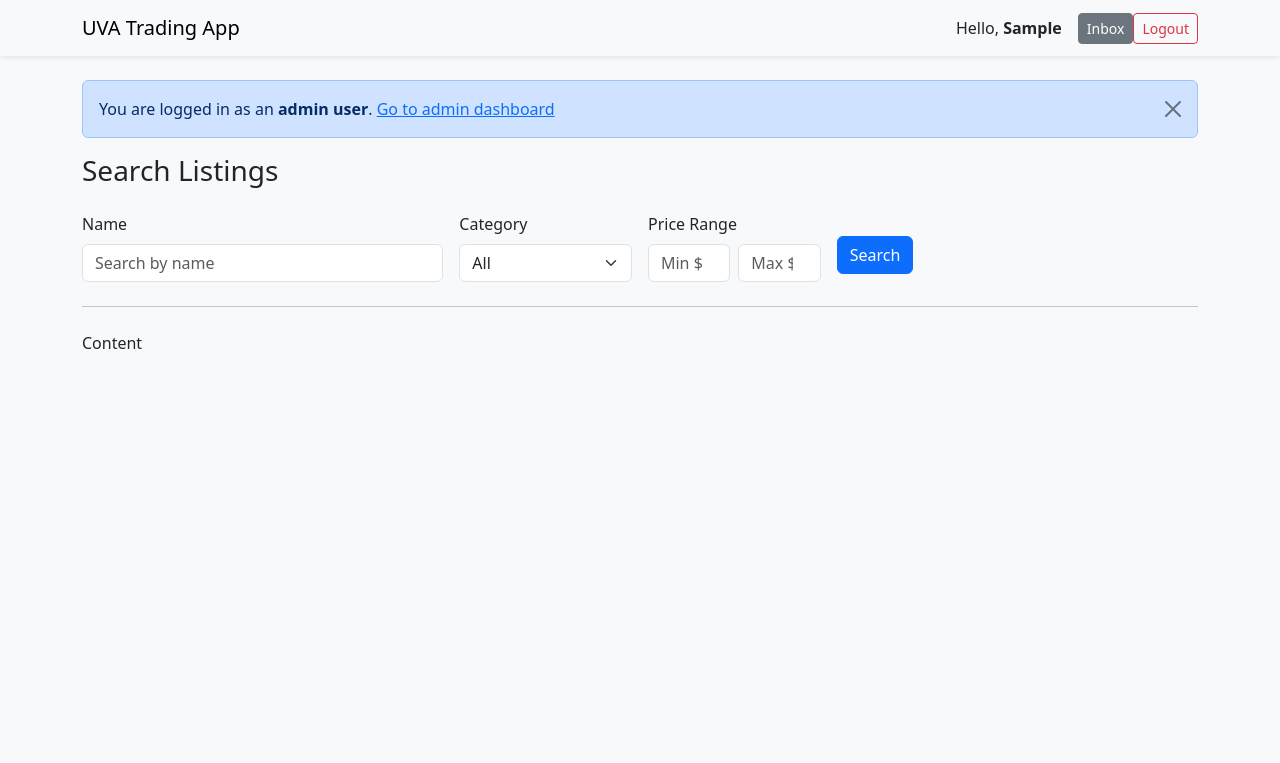
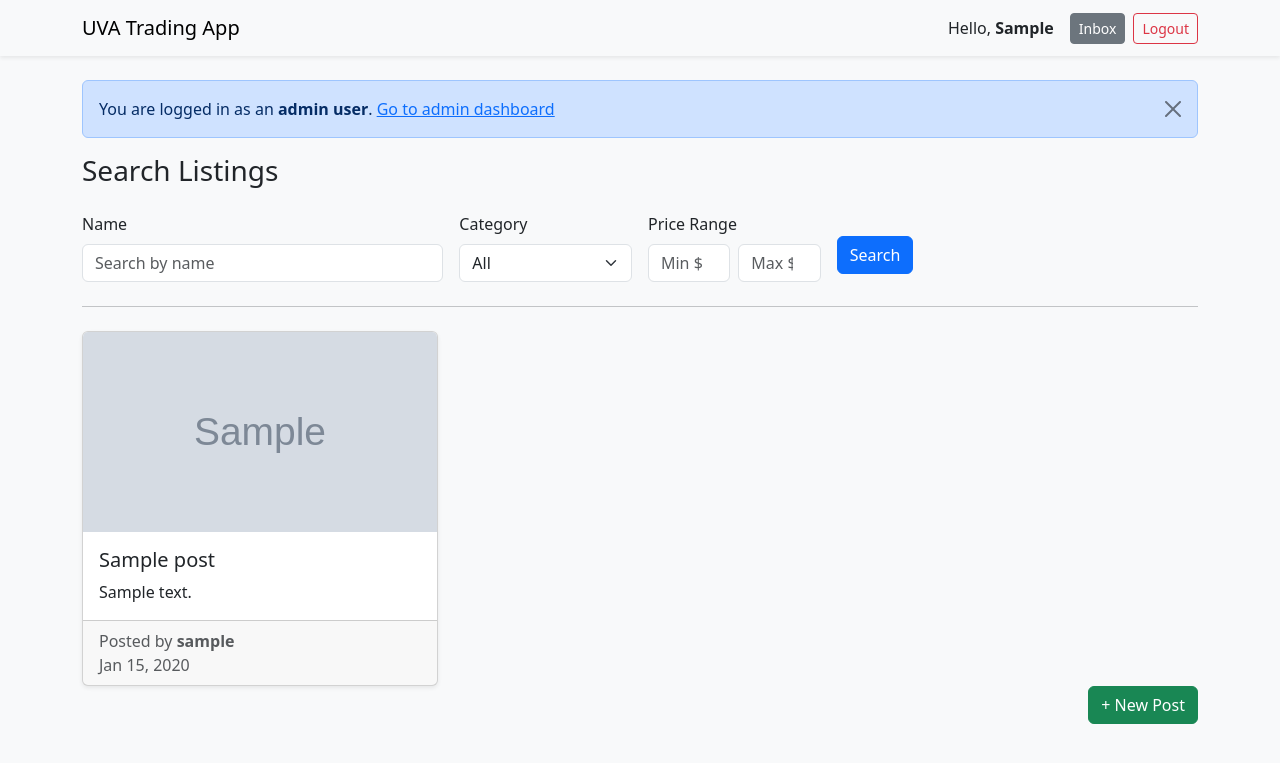
Before and after one commit to xuangj/uva-bartering-app, a Django app: page / in a window 1280 px wide. Shown: the top 763 px of the page. Run offline with Django 5.2, Linux system fonts and the light colour scheme; a user stored in the database is signed in; tables that the repository leaves empty hold one stand-in row (values such as "Sample post"); grey boxes marked "Sample" are stand-in pictures.

Commit message:
Fix image name conflicts using uuids

```diff
--- a/core/models.py
+++ b/core/models.py
@@ -1,5 +1,21 @@
+# core/models.py
+import os
+import uuid
+
 from django.contrib.auth.models import User
 from django.db import models
+
+# --- Helper functions --- #
+
+
+def unique_post_image_path(instance, filename):
+    """Generate unique file path for each uploaded post image."""
+    ext = filename.split(".")[-1]
+    filename = f"{uuid.uuid4()}.{ext}"
+    return os.path.join("posts", filename)
+
+
+# --- Database scheme --- #
 
 
 class Profile(models.Model):
@@ -14,7 +30,7 @@ class Post(models.Model):
     poster = models.ForeignKey(User, on_delete=models.CASCADE)
     title = models.CharField(max_length=100)
     description = models.TextField()
-    image = models.ImageField(upload_to="posts/", blank=True, null=True)
+    image = models.ImageField(upload_to=unique_post_image_path, blank=True, null=True)
     created_at = models.DateTimeField(auto_now_add=True)
 
     def __str__(self):
--- a/core/views.py
+++ b/core/views.py
@@ -3,9 +3,22 @@ from django.http import HttpResponseForbidden
 from django.shortcuts import redirect, render
 
 from .forms import PostForm
-from .models import Profile
+from .models import Post, Profile
 
-# --- Auth --- #
+# --- Pages --- #
+
+
+# Render listings page
+def home(request):
+    """Render homepage with all posts (and optional search filters)."""
+    posts = Post.objects.all().order_by("-created_at")
+
+    # Filter
+    name_query = request.GET.get("name")
+    if name_query:
+        posts = posts.filter(title__icontains=name_query)
+
+    return render(request, "home.html", {"posts": posts})
 
 
 # Handle default login
--- a/templates/home.html
+++ b/templates/home.html
@@ -1,13 +1,11 @@
-<!doctype html>
+<!DOCTYPE html>
 <html lang="en">
   <head>
     <meta charset="UTF-8" />
     <meta name="viewport" content="width=device-width, initial-scale=1" />
     <title>UVA Trading App</title>
-    <link
-      href="https://cdn.jsdelivr.net/npm/bootstrap@5.3.3/dist/css/bootstrap.min.css"
-      rel="stylesheet"
-    />
+    <link href="https://cdn.jsdelivr.net/npm/bootstrap@5.3.3/dist/css/bootstrap.min.css"
+          rel="stylesheet" />
   </head>
   <body class="bg-light">
     <!-- Navbar -->
@@ -16,66 +14,46 @@
         <a class="navbar-brand" href="#">UVA Trading App</a>
         <div class="d-flex align-items-center">
           {% if user.is_authenticated %}
-          <span class="me-3"
-            >Hello, <strong>{{ user.username|capfirst }}</strong></span
-          >
-          <a
-            href="{% url 'inbox' %}"
+            <span class="me-3">Hello, <strong>{{ user.username|capfirst }}</strong></span>
+            <a href="{% url 'inbox' %}"
                class="btn btn-secondary btn-sm"
-            >Inbox</a
-          >
-          <a
-            href="{% url 'account_logout' %}"
-            class="btn btn-outline-danger btn-sm"
-            >Logout</a
-          >
+               style="margin-right: 0.5rem">Inbox</a>
+            <a href="{% url 'account_logout' %}"
+               class="btn btn-outline-danger btn-sm">Logout</a>
           {% else %}
             <span class="me-3">You are not logged in</span>
-          <a
-            href="{% url 'account_login' %}"
-            class="btn btn-outline-primary btn-sm"
-            >Login</a
-          >
+            <a href="{% url 'account_login' %}"
+               class="btn btn-outline-primary btn-sm">Login</a>
           {% endif %}
         </div>
       </div>
     </nav>
-
     <main class="container py-4">
       <!-- Admin Banner -->
       {% if user.is_authenticated and user.is_superuser %}
-      <div
-        class="alert alert-primary alert-dismissible fade show d-flex justify-content-between align-items-center"
-        role="alert"
-      >
+        <div class="alert alert-primary alert-dismissible fade show d-flex justify-content-between align-items-center"
+             role="alert">
           <div>
             You are logged in as an <strong>admin user</strong>.
             <a href="{% url 'moderator_dashboard' %}" class="">Go to admin dashboard</a>
           </div>
-        <button
-          type="button"
+          <button type="button"
                   class="btn-close"
                   data-bs-dismiss="alert"
-          aria-label="Close"
-        ></button>
+                  aria-label="Close"></button>
         </div>
       {% endif %}
-
       <h3 class="mb-4">Search Listings</h3>
-
       <!-- Search Form -->
       <form class="row g-3" method="get">
         <div class="col-md-4">
           <label for="name" class="form-label">Name</label>
-          <input
-            type="text"
+          <input type="text"
                  name="name"
                  id="name"
                  class="form-control"
-            placeholder="Search by name"
-          />
+                 placeholder="Search by name" />
         </div>
-
         <div class="col-md-2">
           <label for="category" class="form-label">Category</label>
           <select name="category" id="category" class="form-select">
@@ -86,38 +64,61 @@
             <option value="furniture">Furniture</option>
           </select>
         </div>
-
         <div class="col-md-2">
           <label class="form-label">Price Range</label>
           <div class="d-flex gap-2">
-            <input
-              type="number"
+            <input type="number"
                    name="price_min"
                    class="form-control"
-              placeholder="Min $"
-            />
-            <input
-              type="number"
+                   placeholder="Min $" />
+            <input type="number"
                    name="price_max"
                    class="form-control"
-              placeholder="Max $"
-            />
+                   placeholder="Max $" />
           </div>
         </div>
-
         <div class="col-md-2">
-          <label class="form-label"> </label>
+          <label class="form-label"></label>
           <div class="d-flex gap-2">
             <button type="submit" class="btn btn-primary">Search</button>
           </div>
         </div>
       </form>
-
       <hr class="my-4" />
-
-      <p>Content</p>
+      {% if posts %}
+        <div class="row row-cols-1 row-cols-md-3 g-4">
+          {% for post in posts %}
+            <div class="col">
+              <div class="card h-100 shadow-sm">
+                {% if post.image %}
+                  <img src="{{ post.image.url }}"
+                       class="card-img-top"
+                       alt="{{ post.title }}"
+                       style="object-fit: cover;
+                              height: 200px" />
+                {% endif %}
+                <div class="card-body">
+                  <h5 class="card-title">{{ post.title }}</h5>
+                  <p class="card-text">{{ post.description|truncatechars:120 }}</p>
+                </div>
+                <div class="card-footer text-muted">
+                  Posted by <strong>{{ post.poster.username }}</strong>
+                  <br />
+                  {{ post.created_at|date:"M d, Y" }}
+                </div>
+              </div>
+            </div>
+          {% endfor %}
+        </div>
+      {% else %}
+        <div class="alert alert-info mt-4">No posts available yet.</div>
+      {% endif %}
+      {% if user.is_authenticated %}
+        <div class="text-end mb-3">
+          <a href="{% url 'post_create' %}" class="btn btn-success">+ New Post</a>
+        </div>
+      {% endif %}
     </main>
-
     <!-- Bootstrap JS Bundle -->
     <script src="https://cdn.jsdelivr.net/npm/bootstrap@5.3.3/dist/js/bootstrap.bundle.min.js"></script>
   </body>
--- a/tradingapp/urls.py
+++ b/tradingapp/urls.py
@@ -2,11 +2,11 @@ from django.contrib import admin
 from django.urls import include, path
 from django.views.generic import TemplateView
 
-from core.views import login_redirect_view, moderator_dashboard, post_create
+from core.views import home, login_redirect_view, moderator_dashboard, post_create
 from messaging.views import chat, get_or_create_dm_thread, inbox, start_chat
 
 urlpatterns = [
-    path("", TemplateView.as_view(template_name="home.html"), name="home"),
+    path("", home, name="home"),
     path("accounts/", include("allauth.urls")),
     path("admin/", admin.site.urls),
     path("redirect/", login_redirect_view, name="login_redirect"),
```
Lines whose indentation alone changed are shown as unchanged.
